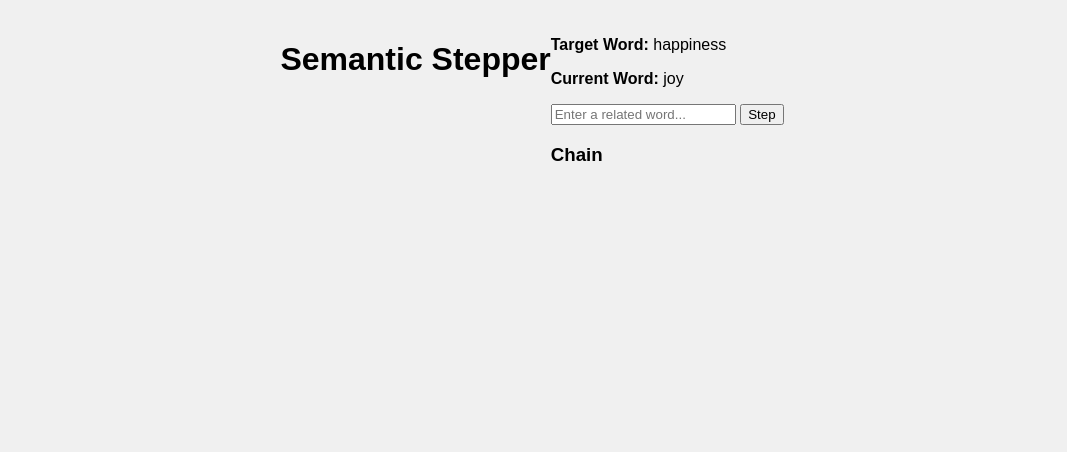
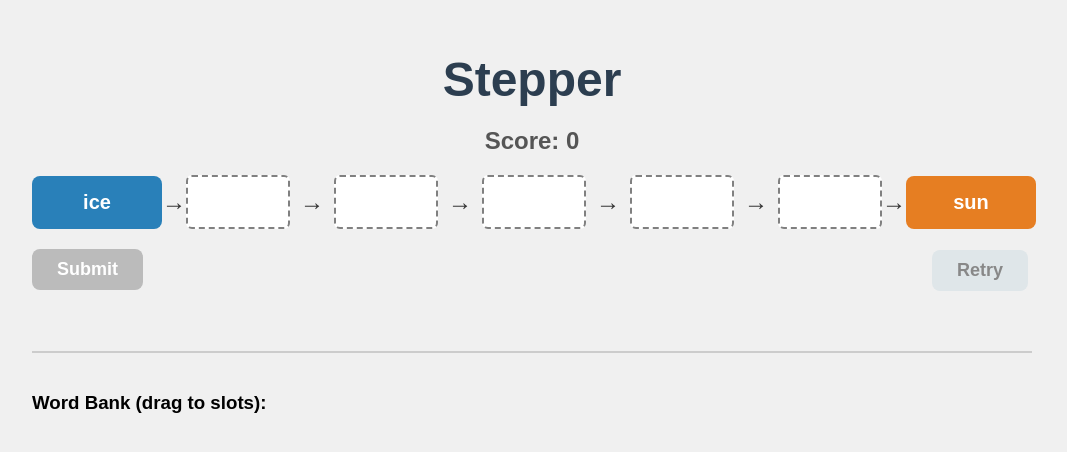
Before and after one commit to ward-daniel/Semantic_Stepper, a plain HTML site: page index.html in a window 1280 px wide. Shown: the whole page, without its empty margins (108-1175 px from the left). Drawn offline with Linux system fonts and the light colour scheme.

Commit message:
Update index.html

```diff
--- a/index.html
+++ b/index.html
@@ -1,27 +1,52 @@
 <!DOCTYPE html>
 <html lang="en">
 <head>
-  <meta charset="UTF-8">
-  <meta name="viewport" content="width=device-width, initial-scale=1.0">
-  <title>Semantic Stepper</title>
-  <link rel="stylesheet" href="style.css">
+    <meta charset="UTF-8" />
+    <meta name="viewport" content="width=device-width, initial-scale=1" />
+    <title>Semantic Stepper - Drag & Submit</title>
+    <link rel="stylesheet" href="style.css" />
 </head>
 <body>
-  <h1>Semantic Stepper</h1>
+    <div class="container">
+        <h1 id="mainTitle">Stepper</h1>
+        <h2>Score: <span id="totalScore">0</span></h2>
 
-  <div class="game-container">
-    <p><strong>Target Word:</strong> <span id="target-word">happiness</span></p>
-    <p><strong>Current Word:</strong> <span id="current-word">joy</span></p>
+        <div class="word-row">
+            <div class="word start-word">ice</div>
+            <div class="arrow">→</div>
+            <div class="chain">
+                <div class="drop-slot" data-index="0"></div>
+                <div class="arrow">→</div>
+                <div class="drop-slot" data-index="1"></div>
+                <div class="arrow">→</div>
+                <div class="drop-slot" data-index="2"></div>
+                <div class="arrow">→</div>
+                <div class="drop-slot" data-index="3"></div>
+                <div class="arrow">→</div>
+                <div class="drop-slot" data-index="4"></div>
+            </div>
+            <div class="arrow">→</div>
+            <div class="word end-word">sun</div>
+        </div>
 
-    <input type="text" id="guess-input" placeholder="Enter a related word..." />
-    <button id="submit-btn">Step</button>
+        <button id="submitBtn" disabled>Submit</button>
+        <button id="retryBtn" disabled>Retry</button>
 
-    <div id="feedback"></div>
+        <div class="word-bank">
+            <h3>Word Bank (drag to slots):</h3>
+            <div id="wordBankContainer"></div>
+        </div>
+    </div>
 
-    <h3>Chain</h3>
-    <ul id="chain-list"></ul>
-  </div>
+    <!-- Final Score Modal -->
+    <div id="scoreModal">
+        <div class="modal-content">
+            <span class="close-btn">&times;</span>
+            <h2>Final Score</h2>
+            <p id="finalScoreText"></p>
+        </div>
+    </div>
 
-  <script src="script.js"></script>
+    <script src="script.js"></script>
 </body>
 </html>
```
